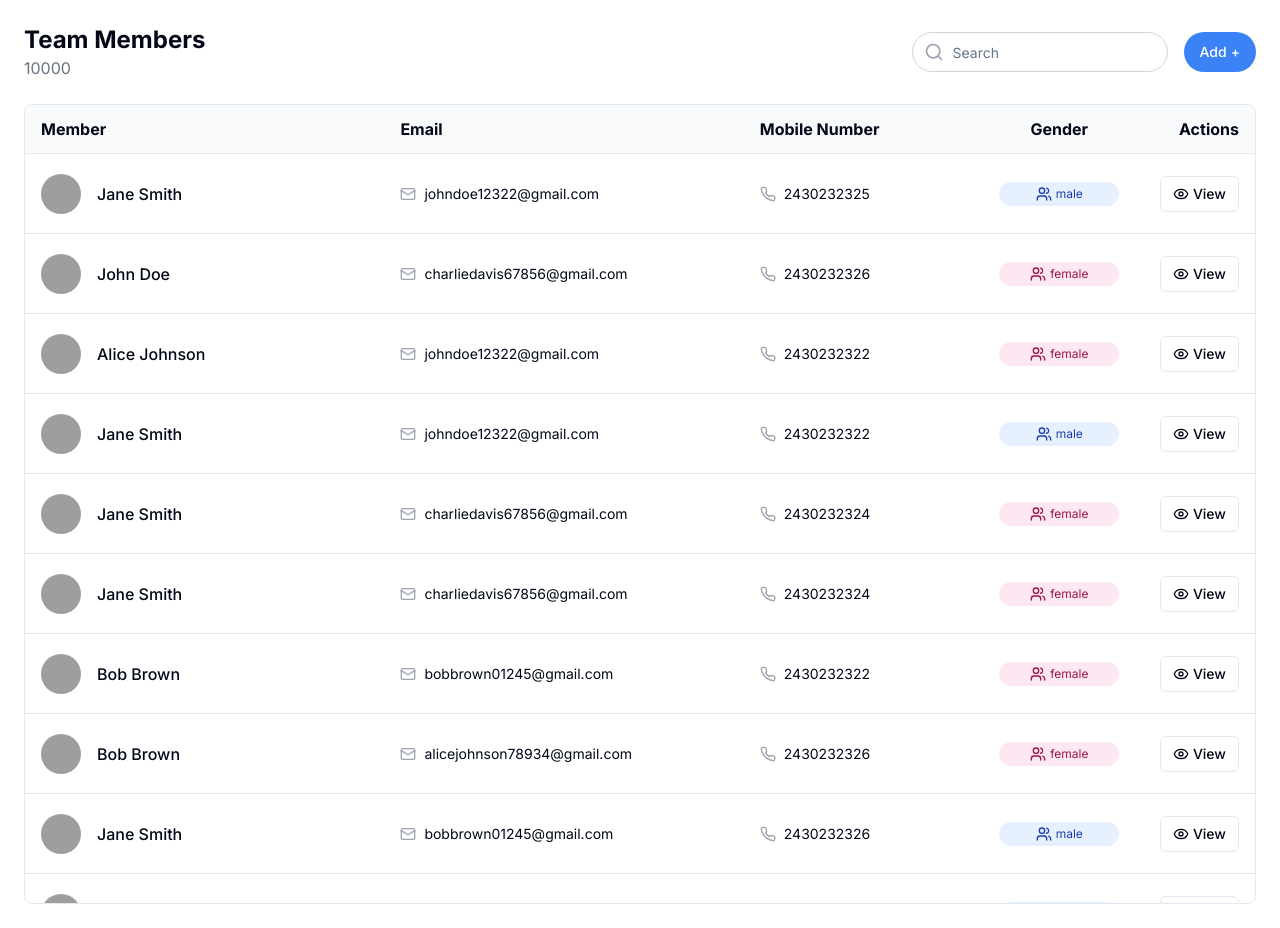
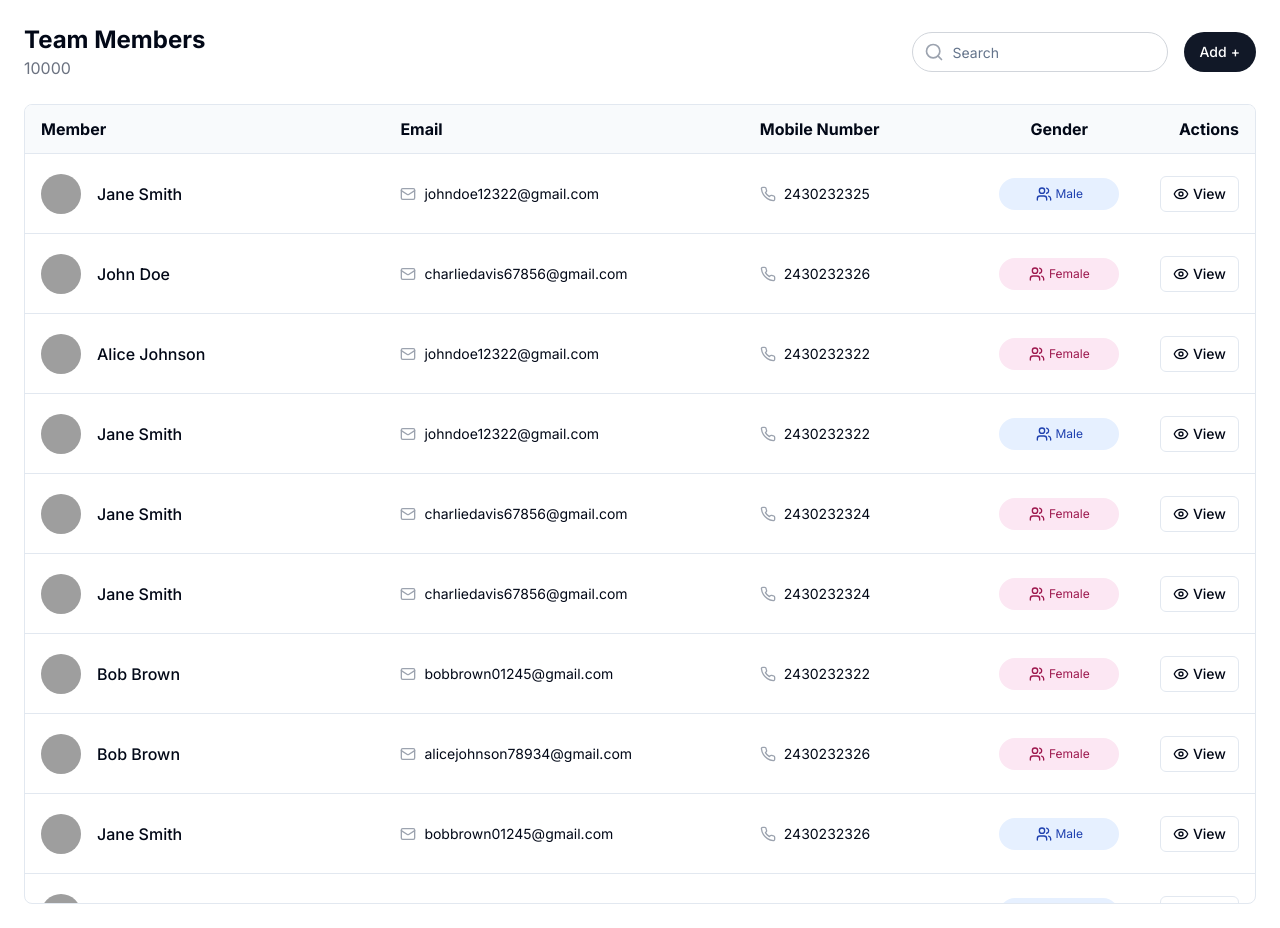
Before and after one commit to Azee94/lume-ai-demo-app, a Next.js app in the folder lume-ai-demo-app/: page / in a window 1280 px wide. Built offline with nearby package versions, Linux system fonts and the light colour scheme; grey boxes are pictures that could not be loaded.

Commit message:
UI changes

```diff
--- a/lume-ai-demo-app/src/app/layout.js
+++ b/lume-ai-demo-app/src/app/layout.js
@@ -4,8 +4,8 @@ import "./globals.css";
 const inter = Inter({ subsets: ["latin"] });
 
 export const metadata = {
-  title: "Create Next App",
-  description: "Generated by create next app",
+  title: "Lume AI Demo",
+  description: "Generated by Lume AI Demo",
 };
 
 export default function RootLayout({ children }) {
--- a/lume-ai-demo-app/src/components/Dashboard.jsx
+++ b/lume-ai-demo-app/src/components/Dashboard.jsx
@@ -88,7 +88,7 @@ const Row = useCallback(
           </div>
           <div style={{ width: "10%", textAlign: "center" }}>
             <span
-              className={`px-2 py-1 rounded-full text-xs flex items-center justify-center ${
+              className={`px-2 py-2 rounded-full text-xs flex items-center justify-center capitalize ${
                 isMale
                   ? "bg-blue-100 text-blue-800"
                   : "bg-pink-100 text-pink-800"
@@ -153,7 +153,7 @@ const Row = useCallback(
               aria-label="Search team members"
             />
           </div>
-          <Button className="bg-blue-600 hover:bg-blue-700 text-white rounded-full px-4 py-2">
+          <Button className="bg-gray-900 hover:bg-gray-700 text-white rounded-full px-4 py-2">
             Add{" "}
             <span className="ml-1" aria-hidden="true">
               +
```
